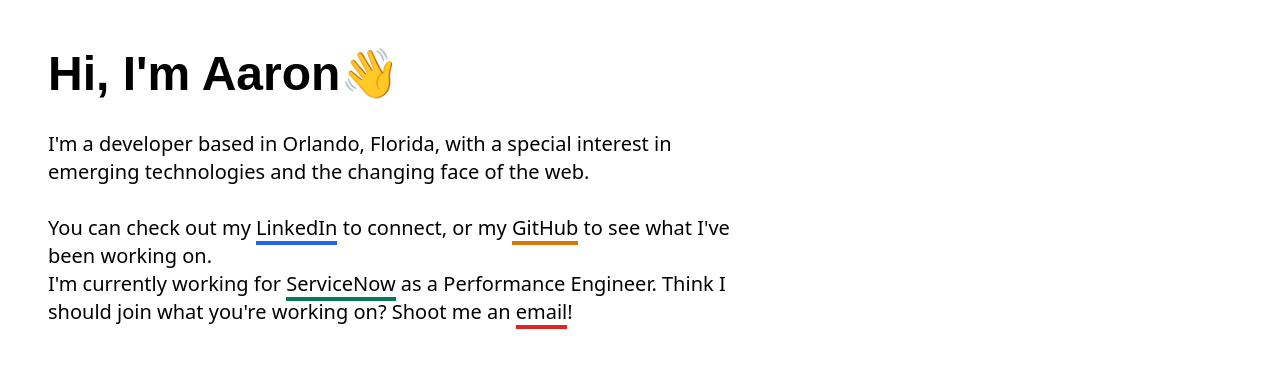
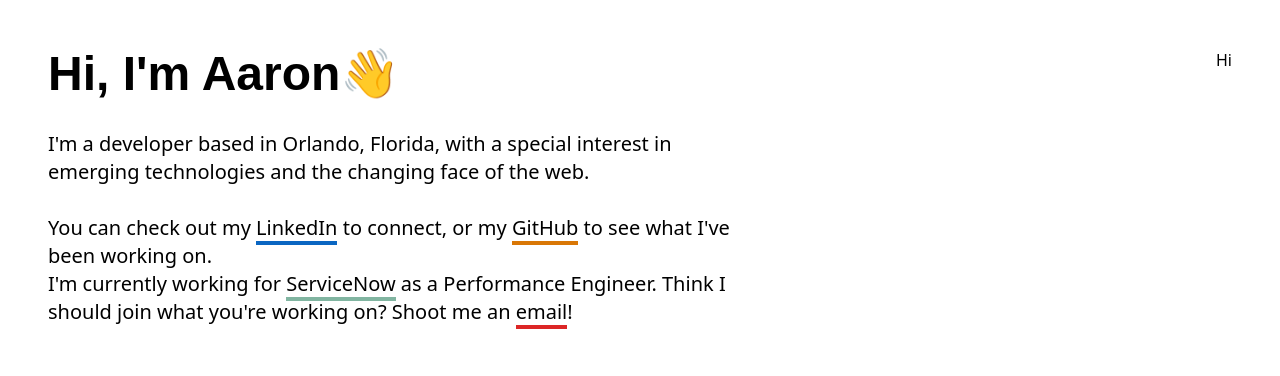
Before and after one commit to aaronbrunet/aaronbrunetdev-nextjs, a Next.js app: page / in a window 1280 px wide. Shown: the top 376 px of the page. Built offline with nearby package versions, Linux system fonts and the light colour scheme; what @tailwindcss/typography would draw is missing.

Commit message:
Added two-col layout to main content

```diff
--- a/src/pages/index.js
+++ b/src/pages/index.js
@@ -23,17 +23,22 @@ export default function Home() {
           </div>
 
         </div> */}
-      <main className='min-h-screen p-12 flex flex-col'>
+      <main className='min-h-screen p-12 '>
+        <div className='flex flex-row'>
         <div className='justify-center self-center align-middle'>
           <h1 className='pb-8 title-font inline-block'>Hi, I'm Aaron</h1><span className='text-5xl inline-block cursor-pointer hover:animate-wiggle'>👋</span>
           <p className='text-xl w-3/5'>
           I'm a developer based in Orlando, Florida, with a special interest in emerging technologies and the changing face of the web.
           <br/><br/>
-          You can check out my <HeroLink href='https://www.linkedin.com/in/aaronwbrunet/' classes='border-blue-600'>LinkedIn</HeroLink> to connect, or my <HeroLink href='https://github.com/aaronbrunet' classes='border-yellow-600'>GitHub</HeroLink> to see what I've been working on.
+          You can check out my <HeroLink href='https://www.linkedin.com/in/aaronwbrunet/' classes='border-[#0a66c2]'>LinkedIn</HeroLink> to connect, or my <HeroLink href='https://github.com/aaronbrunet' classes='border-yellow-600'>GitHub</HeroLink> to see what I've been working on.
           <br/>
-          I'm currently working for <HeroLink href='https://www.servicenow.com/' classes='border-green-700'>ServiceNow</HeroLink> as a Performance Engineer.
+          I'm currently working for <HeroLink href='https://www.servicenow.com/' classes='border-[#81b5a1]'>ServiceNow</HeroLink> as a Performance Engineer.
           Think I should join what you're working on? Shoot me an <HeroLink href='mailto:contact@aaronbru.net' classes='border-red-600'>email</HeroLink>!</p>
-          <div className='py-12 grid'>
+
+        </div>
+        <div className=''>Hi</div>
+        </div>
+        <div className='py-12 grid'>
             <h3 className='subtitle-font pb-8'>Projects</h3>
               <div className='max-w-5xl grid gap-4 xs:grid-cols-2 xs:p-8 md:grid-cols-4 lg:gap-6'>
                 <div className='grid-item'>Grid</div>
@@ -41,7 +46,6 @@ export default function Home() {
                 <div className='grid-item'>Grid</div>
               </div>
           </div>
-        </div>
       </main>
 
       <footer className='w-full justify-center flex'>
--- a/src/styles/globals.css
+++ b/src/styles/globals.css
@@ -23,4 +23,8 @@
     @apply h-48 shadow-lg square hover:shadow-2xl;
   }
 
+  *{
+    /* border: 1px red solid; */
+  }
+
 }
```
